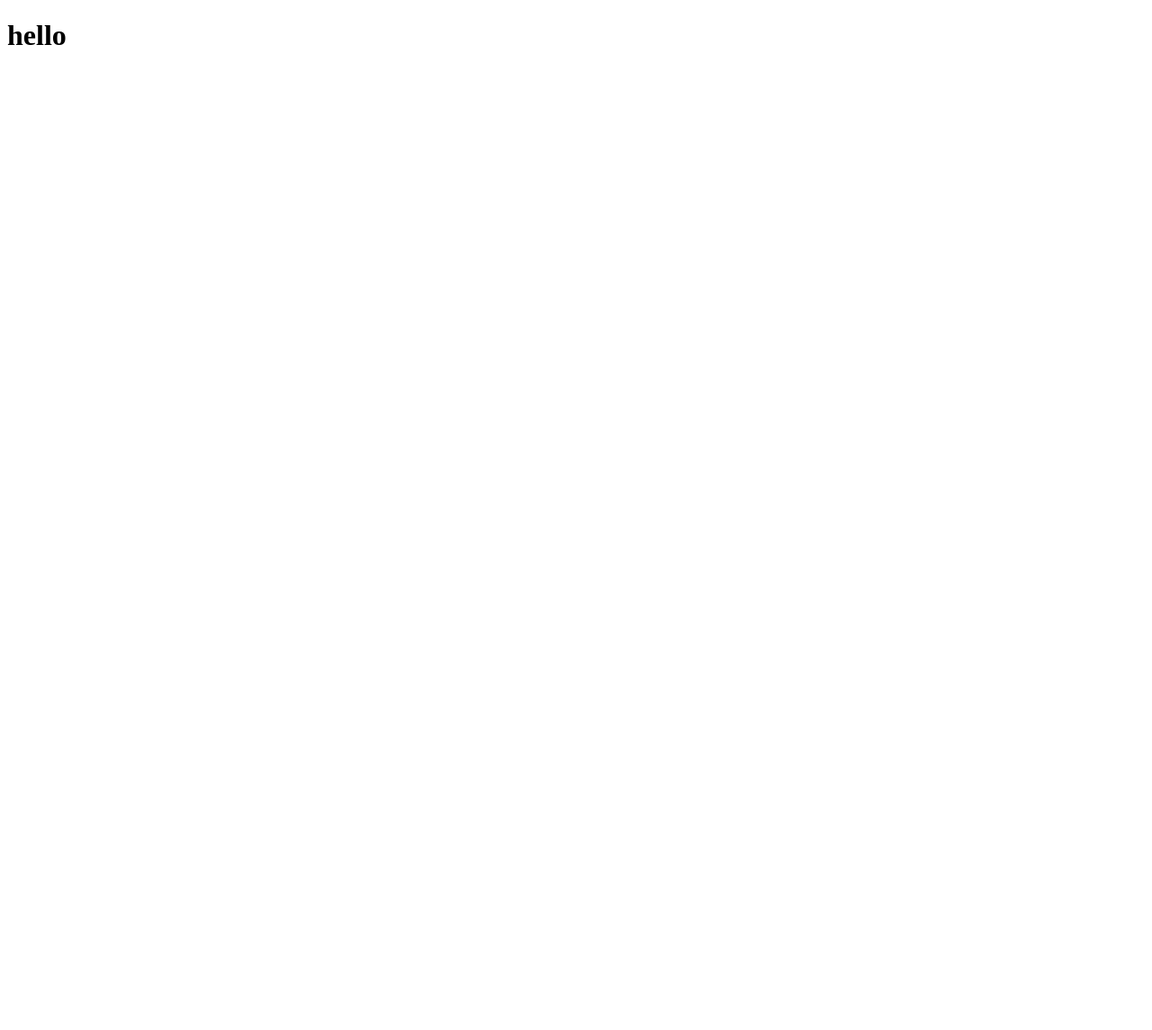
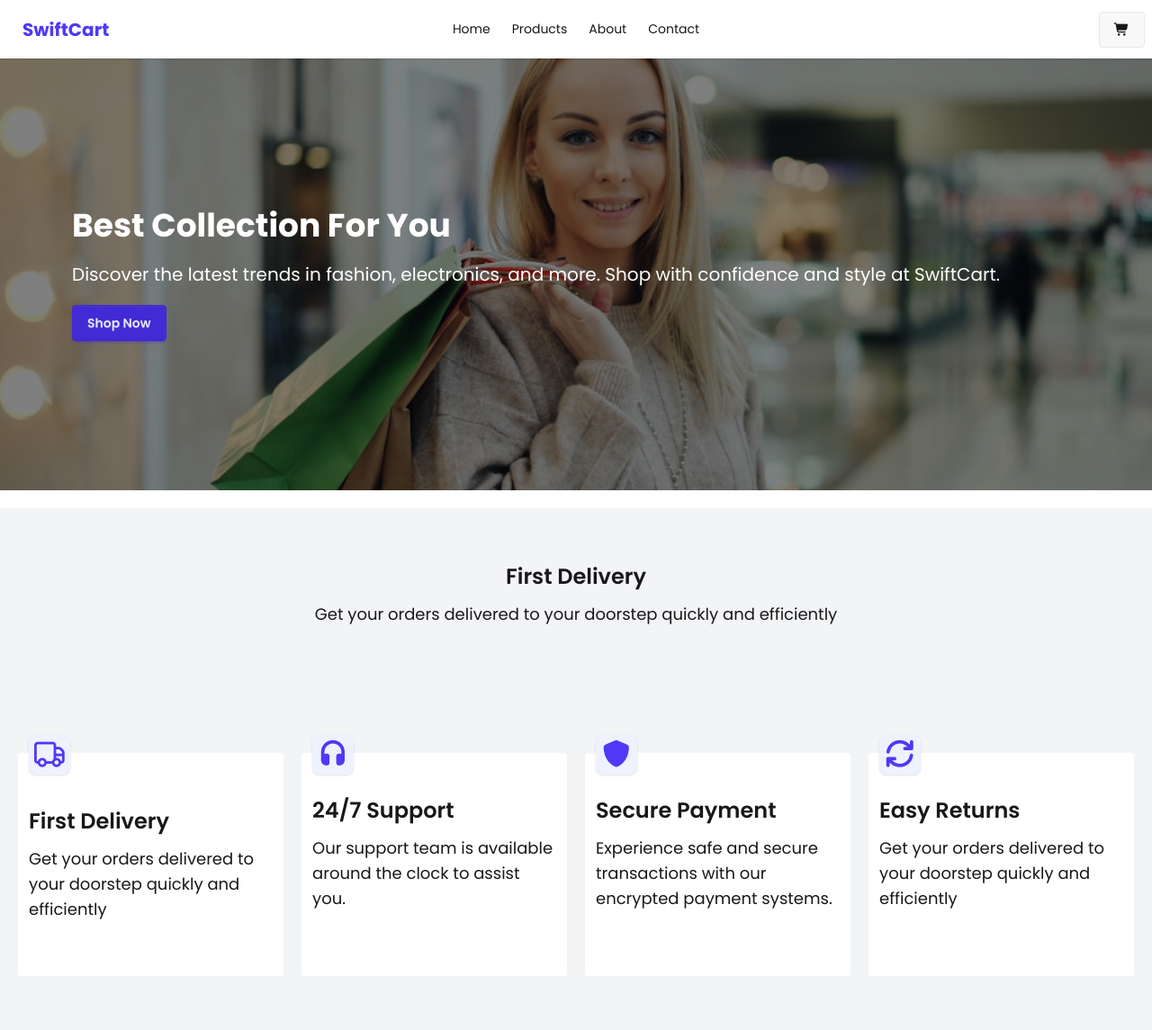
Before and after one commit to TanbhirAhmadSiddiqui/SwiftCart-E-Commerce, a plain HTML site: page index.html in a window 1280 px wide. Shown: the whole page at 90% size. Before the commit the page ends 800 px from the top, so only its background shows below. Drawn offline with nearby package versions, Linux system fonts and the light colour scheme.

Commit message:
create Navbar, Banner section, why chooseing section

```diff
--- /dev/null
+++ b/css/style.css
@@ -0,0 +1,6 @@
+* {
+  font-family: "Poppins", sans-serif;
+}
+.logoColor {
+  color: #4f39f6;
+}
--- a/index.html
+++ b/index.html
@@ -4,8 +4,157 @@
     <meta charset="UTF-8" />
     <meta name="viewport" content="width=device-width, initial-scale=1.0" />
     <title>SwiftCart-E-Commerce</title>
+    <!-- Font-awesome cdn -->
+    <link
+      rel="stylesheet"
+      href="https://cdnjs.cloudflare.com/ajax/libs/font-awesome/7.0.1/css/all.min.css"
+      integrity="sha512-2SwdPD6INVrV/lHTZbO2nodKhrnDdJK9/kg2XD1r9uGqPo1cUbujc+IYdlYdEErWNu69gVcYgdxlmVmzTWnetw=="
+      crossorigin="anonymous"
+      referrerpolicy="no-referrer"
+    />
+    <!-- google font poppins  -->
+    <link rel="preconnect" href="https://fonts.googleapis.com" />
+    <link rel="preconnect" href="https://fonts.gstatic.com" crossorigin />
+    <link
+      href="https://fonts.googleapis.com/css2?family=Poppins:ital,wght@0,100;0,200;0,300;0,400;0,500;0,600;0,700;0,800;0,900;1,100;1,200;1,300;1,400;1,500;1,600;1,700;1,800;1,900&display=swap"
+      rel="stylesheet"
+    />
+    <!--cdn of tailwind + daisyUI -->
+    <link
+      href="https://cdn.jsdelivr.net/npm/daisyui@5"
+      rel="stylesheet"
+      type="text/css"
+    />
+    <script src="https://cdn.jsdelivr.net/npm/@tailwindcss/browser@4"></script>
+    <!-- custom CSS Link -->
+    <link rel="stylesheet" href="css/style.css" />
   </head>
   <body>
-    <h1>hello</h1>
+    <!--                            This is header Section -->
+    <header>
+      <div class="navbar bg-base-100 shadow-sm">
+        <div class="navbar-start">
+          <a class="btn btn-ghost text-xl logoColor font-bold">SwiftCart</a>
+        </div>
+        <div class="navbar-center hidden lg:flex">
+          <ul class="menu menu-horizontal px-1">
+            <li><a>Home</a></li>
+            <li><a>Products</a></li>
+            <li><a>About</a></li>
+            <li><a>Contact</a></li>
+          </ul>
+        </div>
+        <div class="navbar-end">
+          <a class="btn"><i class="fa-solid fa-cart-shopping"></i></a>
+          <div class="dropdown">
+            <div tabindex="0" role="button" class="btn btn-ghost lg:hidden">
+              <svg
+                xmlns="http://www.w3.org/2000/svg"
+                class="h-5 w-5"
+                fill="none"
+                viewBox="0 0 24 24"
+                stroke="currentColor"
+              >
+                <path
+                  stroke-linecap="round"
+                  stroke-linejoin="round"
+                  stroke-width="2"
+                  d="M4 6h16M4 12h8m-8 6h16"
+                />
+              </svg>
+            </div>
+            <ul
+              tabindex="-1"
+              class="menu menu-sm dropdown-content bg-base-100 rounded-box z-1 mt-3 w-30 p-2 shadow -translate-x-[60px]"
+            >
+              <li><a>Home</a></li>
+              <li><a>Products</a></li>
+              <li><a>About</a></li>
+              <li><a>Contact</a></li>
+            </ul>
+          </div>
+        </div>
+      </div>
+    </header>
+    <!--                            This is Main Section -->
+    <main>
+      <!--                          this is banner section -->
+      <section
+        class="bg-[url('./images/banner-image.png')] bg-cover bg-center bg-no-repeat h-screen md:h-[60vh]"
+      >
+        <div
+          class="bg-black/50 h-full px-20 flex flex-col space-y-5 items-start justify-center"
+        >
+          <h1 class="text-white text-4xl font-bold">Best Collection For You</h1>
+          <p class="text-white text-xl">
+            Discover the latest trends in fashion, electronics, and more. Shop
+            with confidence and style at SwiftCart.
+          </p>
+          <button class="btn btn-primary">Shop Now</button>
+        </div>
+      </section>
+      <!--                          Why Choose Us Section -->
+      <section class="bg-gray-100">
+        <!-- 1st part -->
+        <div class="px-3 py-15 md:my-5 relative rounded text-center">
+          <h3 class="text-2xl font-semibold pb-3">First Delivery</h3>
+          <p class="text-lg">
+            Get your orders delivered to your doorstep quickly and efficiently
+          </p>
+        </div>
+        <!-- 2nd part -->
+        <div
+          class="bg-gray-100 px-5 py-10 grid grid-cols-1 gap-10 md:gap-5 md:grid-cols-2 lg:grid-cols-4"
+        >
+          <div class="bg-white px-3 py-15 md:my-5 relative rounded">
+            <h3 class="text-2xl font-semibold pb-3">First Delivery</h3>
+            <p class="text-lg">
+              Get your orders delivered to your doorstep quickly and efficiently
+            </p>
+            <div
+              class="logoColor text-3xl absolute -top-5 rounded-lg shadow bg-[#eef2ff] p-1"
+            >
+              <i class="fa-regular fa-truck"></i>
+            </div>
+          </div>
+          <div class="bg-white px-3 py-12 md:my-5 relative rounded">
+            <h3 class="text-2xl font-semibold pb-3">24/7 Support</h3>
+            <p class="text-lg">
+              Our support team is available around the clock to assist you.
+            </p>
+            <div
+              class="logoColor text-3xl absolute -top-5 rounded-lg shadow bg-[#eef2ff] p-1"
+            >
+              <i class="fa-solid fa-headphones"></i>
+            </div>
+          </div>
+          <div class="bg-white px-3 py-12 md:my-5 relative rounded">
+            <h3 class="text-2xl font-semibold pb-3">Secure Payment</h3>
+            <p class="text-lg">
+              Experience safe and secure transactions with our encrypted payment
+              systems.
+            </p>
+            <div
+              class="logoColor text-3xl absolute -top-5 rounded-lg shadow bg-[#eef2ff] p-1"
+            >
+              <i class="fa-solid fa-shield"></i>
+            </div>
+          </div>
+          <div class="bg-white px-3 py-12 md:my-5 relative rounded">
+            <h3 class="text-2xl font-semibold pb-3">Easy Returns</h3>
+            <p class="text-lg">
+              Get your orders delivered to your doorstep quickly and efficiently
+            </p>
+            <div
+              class="logoColor text-3xl absolute -top-5 rounded-lg shadow bg-[#eef2ff] p-1"
+            >
+              <i class="fa-solid fa-arrows-rotate"></i>
+            </div>
+          </div>
+        </div>
+      </section>
+    </main>
+    <!-- js link -->
+    <script src="js/script.js"></script>
   </body>
 </html>
```
Also changed, not shown: images/banner-image.png (added), js/script.js (added), tailwind.config.js (added).
